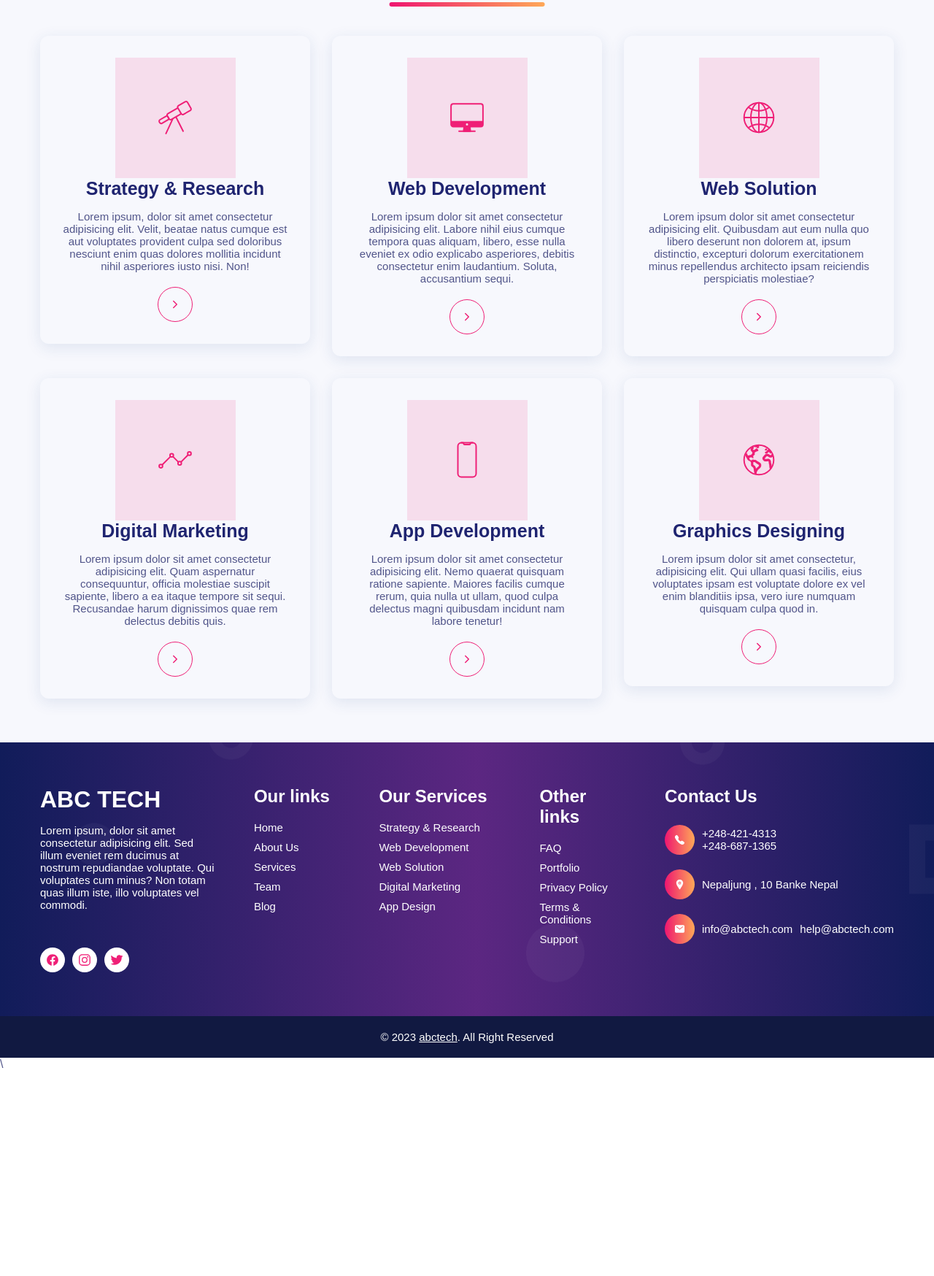
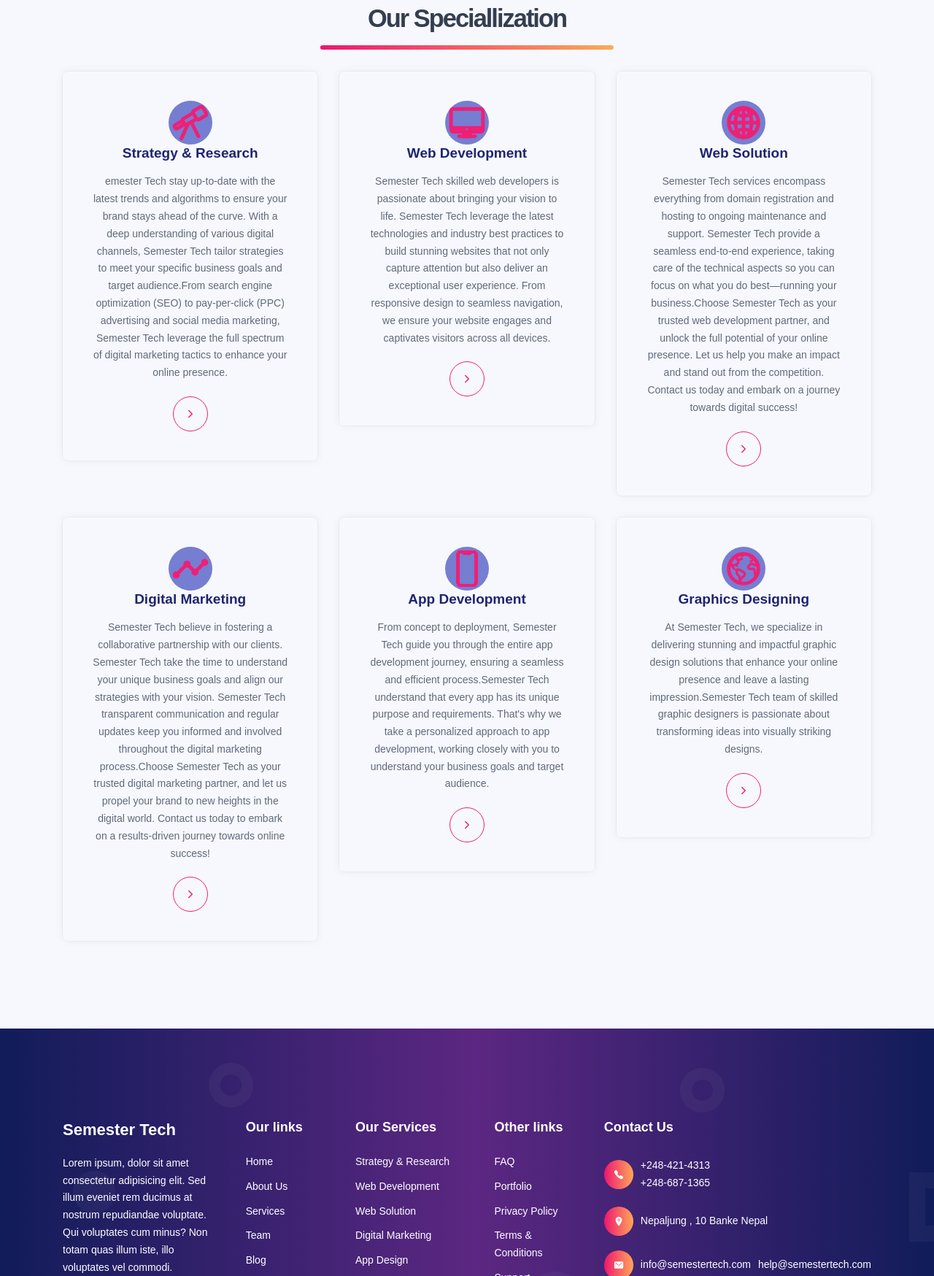
Before and after one commit to janesh-web3/abcHtml, a plain HTML site: page html/services.html in a window 1280 px wide. Shown: the part 247-1995 px from the top of the page at 73% size. Before the commit the page ends 1714 px from the top, so only its background shows below. Drawn offline with nearby package versions, Linux system fonts and the light colour scheme.

Commit message:
finished

```diff
--- a/css/contact.css
+++ b/css/contact.css
@@ -6,7 +6,7 @@
 
 .container-contact{
     min-height: 100vh;
-    background: #08071d;
+    /* background: #08071d; */
     display: flex;
     justify-content: center;
     align-items: center;
@@ -21,7 +21,6 @@
     box-shadow: 20px 20px 50px rgba(0,0,0,0.5);
     border-radius: 15px;
     background: rgba(255,255,255,0.1);
-    backdrop-filter: blur(10px);
     flex-wrap: wrap;
 }
 
--- a/css/style.css
+++ b/css/style.css
@@ -470,7 +470,7 @@ body {
   padding-block: 12px;
 }
 .navbar-link:hover{
-  color: var(--ghost-white);
+  color: var(--black_70);
   transform: translateY(5px);
 }
 .overlay {
--- a/html/contact.html
+++ b/html/contact.html
@@ -3,9 +3,10 @@
 <head>
     <meta charset="UTF-8">
     <meta name="viewport" content="width=device-width, initial-scale=1.0">
-    <title>Document</title>
+    <title>Semester Tech | Contact</title>
     <link rel="stylesheet" href="../css/style.css">
     <link rel="stylesheet" href="../css/contact.css">
+    <link rel="stylesheet" href="../css/aboutPage.css">
 
 </head>
 <body>
@@ -19,13 +20,13 @@
       <div class="overlay" data-overlay></div>
 
       <a href="../index.html">
-        <h1 class="logo">ABC TECH</h1>
+        <h1 class="logo">Semester Tech</h1>
       </a>
 
       <nav class="navbar" data-navbar>
 
         <div class="navbar-top">
-          <a href="../index.html" class="logo">ABC TECH</a>
+          <a href="../index.html" class="logo">Semester Tech</a>
 
           <button class="nav-close-btn" aria-label="Close Menu" data-nav-close-btn>
             <ion-icon name="close-outline"></ion-icon>
@@ -96,7 +97,7 @@
 
         <div class="footer-brand">
 
-          <a href="#" class="logo">ABC TECH</a>
+          <a href="#" class="logo">Semester Tech</a>
 
           <p class="text">
           Lorem ipsum, dolor sit amet consectetur adipisicing elit. Sed illum eveniet rem ducimus at nostrum repudiandae voluptate. Qui voluptates cum minus? Non totam quas illum iste, illo voluptates vel commodi.
@@ -249,8 +250,8 @@
             </div
 
             <div>
-              <a href="mailto:info@desinic.com" class="footer-item-link">info@abctech.com</a>
-              <a href="mailto:help@desinic.com" class="footer-item-link">help@abctech.com</a>
+              <a href="mailto:info@desinic.com" class="footer-item-link">contact@semestertech.com</a>
+              <a href="mailto:help@desinic.com" class="footer-item-link">help@semestertech.com</a>
             </div>
 
           </li>
@@ -263,7 +264,7 @@
 
     <div class="footer-bottom">
       <p class="copyright">
-        &copy; 2023 <a href="#" class="copyright-link">abctech</a>. All Right Reserved
+        &copy; 2023 <a href="#" class="copyright-link">semestertech</a>. All Right Reserved
       </p>
     </div>
 
--- a/html/services.html
+++ b/html/services.html
@@ -3,9 +3,11 @@
 <head>
     <meta charset="UTF-8">
     <meta name="viewport" content="width=device-width, initial-scale=1.0">
-    <title>Document</title>
+    <title>Semester Tech</title>
     <link rel="stylesheet" href="../css/style.css">
     <link rel="stylesheet" href="../css/servicesPage.css">
+    <link rel="stylesheet" href="../css/aboutPage.css">
+
 </head>
 <body>
 
@@ -19,13 +21,13 @@
       <div class="overlay" data-overlay></div>
 
       <a href="../index.html">
-        <h1 class="logo">ABC TECH</h1>
+        <h1 class="logo">Semester Tech</h1>
       </a>
 
       <nav class="navbar" data-navbar>
 
         <div class="navbar-top">
-          <a href="../index.html" class="logo">ABC TECH</a>
+          <a href="../index.html" class="logo">Semester Tech</a>
 
           <button class="nav-close-btn" aria-label="Close Menu" data-nav-close-btn>
             <ion-icon name="close-outline"></ion-icon>
@@ -45,6 +47,7 @@
           <li class="navbar-item">
             <a href="./services.html" class="navbar-link" data-navbar-link>Services</a>
           </li>
+
 
 
           <li class="navbar-item">
@@ -67,6 +70,7 @@
 
     </div>
   </header>
+
       <!--
         - #SERVICE
       -->
@@ -88,7 +92,7 @@
                 <h3 class="h3 title">Strategy & Research</h3>
 
                 <p class="text">
-                Lorem ipsum, dolor sit amet consectetur adipisicing elit. Velit, beatae natus cumque est aut voluptates provident culpa sed doloribus nesciunt enim quas dolores mollitia incidunt nihil asperiores iusto nisi. Non!
+                  emester Tech stay up-to-date with the latest trends and algorithms to ensure your brand stays ahead of the curve. With a deep understanding of various digital channels, Semester Tech tailor strategies to meet your specific business goals and target audience.From search engine optimization (SEO) to pay-per-click (PPC) advertising and social media marketing, Semester Tech leverage the full spectrum of digital marketing tactics to enhance your online presence.
                 </p>
 
                 <button class="card-btn" aria-label="Show More">
@@ -108,7 +112,7 @@
                 <h3 class="h3 title">Web Development</h3>
 
                 <p class="text">
-                  Lorem ipsum dolor sit amet consectetur adipisicing elit. Labore nihil eius cumque tempora quas aliquam, libero, esse nulla eveniet ex odio explicabo asperiores, debitis consectetur enim laudantium. Soluta, accusantium sequi.
+                  Semester Tech skilled web developers is passionate about bringing your vision to life. Semester Tech leverage the latest technologies and industry best practices to build stunning websites that not only capture attention but also deliver an exceptional user experience. From responsive design to seamless navigation, we ensure your website engages and captivates visitors across all devices.
                 </p>
 
                 <button class="card-btn" aria-label="Show More">
@@ -128,7 +132,7 @@
                 <h3 class="h3 title">Web Solution</h3>
 
                 <p class="text">
-                 Lorem ipsum dolor sit amet consectetur adipisicing elit. Quibusdam aut eum nulla quo libero deserunt non dolorem at, ipsum distinctio, excepturi dolorum exercitationem minus repellendus architecto ipsam reiciendis perspiciatis molestiae?
+                  Semester Tech services encompass everything from domain registration and hosting to ongoing maintenance and support. Semester Tech provide a seamless end-to-end experience, taking care of the technical aspects so you can focus on what you do best—running your business.Choose Semester Tech as your trusted web development partner, and unlock the full potential of your online presence. Let us help you make an impact and stand out from the competition. Contact us today and embark on a journey towards digital success!
                 </p>
 
                 <button class="card-btn" aria-label="Show More">
@@ -148,7 +152,7 @@
                 <h3 class="h3 title">Digital Marketing</h3>
 
                 <p class="text">
-                 Lorem ipsum dolor sit amet consectetur adipisicing elit. Quam aspernatur consequuntur, officia molestiae suscipit sapiente, libero a ea itaque tempore sit sequi. Recusandae harum dignissimos quae rem delectus debitis quis.
+                  Semester Tech believe in fostering a collaborative partnership with our clients. Semester Tech take the time to understand your unique business goals and align our strategies with your vision. Semester Tech transparent communication and regular updates keep you informed and involved throughout the digital marketing process.Choose Semester Tech as your trusted digital marketing partner, and let us propel your brand to new heights in the digital world. Contact us today to embark on a results-driven journey towards online success!
                 </p>
 
                 <button class="card-btn" aria-label="Show More">
@@ -168,7 +172,7 @@
                 <h3 class="h3 title">App Development</h3>
 
                 <p class="text">
-                 Lorem ipsum dolor sit amet consectetur adipisicing elit. Nemo quaerat quisquam ratione sapiente. Maiores facilis cumque rerum, quia nulla ut ullam, quod culpa delectus magni quibusdam incidunt nam labore tenetur!
+                  From concept to deployment, Semester Tech guide you through the entire app development journey, ensuring a seamless and efficient process.Semester Tech understand that every app has its unique purpose and requirements. That's why we take a personalized approach to app development, working closely with you to understand your business goals and target audience.
                 </p>
 
                 <button class="card-btn" aria-label="Show More">
@@ -188,7 +192,7 @@
                 <h3 class="h3 title">Graphics Designing</h3>
 
                 <p class="text">
-                  Lorem ipsum dolor sit amet consectetur, adipisicing elit. Qui ullam quasi facilis, eius voluptates ipsam est voluptate dolore ex vel enim blanditiis ipsa, vero iure numquam quisquam culpa quod in.
+                  At Semester Tech, we specialize in delivering stunning and impactful graphic design solutions that enhance your online presence and leave a lasting impression.Semester Tech team of skilled graphic designers is passionate about transforming ideas into visually striking designs.
                 </p>
 
                 <button class="card-btn" aria-label="Show More">
@@ -218,7 +222,7 @@
 
         <div class="footer-brand">
 
-          <a href="#" class="logo">ABC TECH</a>
+          <a href="#" class="logo">Semester Tech</a>
 
           <p class="text">
           Lorem ipsum, dolor sit amet consectetur adipisicing elit. Sed illum eveniet rem ducimus at nostrum repudiandae voluptate. Qui voluptates cum minus? Non totam quas illum iste, illo voluptates vel commodi.
@@ -371,8 +375,8 @@
             </div
 
             <div>
-              <a href="mailto:info@desinic.com" class="footer-item-link">info@abctech.com</a>
-              <a href="mailto:help@desinic.com" class="footer-item-link">help@abctech.com</a>
+              <a href="mailto:info@desinic.com" class="footer-item-link">info@semestertech.com</a>
+              <a href="mailto:help@desinic.com" class="footer-item-link">help@semestertech.com</a>
             </div>
 
           </li>
@@ -385,7 +389,7 @@
 
     <div class="footer-bottom">
       <p class="copyright">
-        &copy; 2023 <a href="#" class="copyright-link">abctech</a>. All Right Reserved
+        &copy; 2023 <a href="#" class="copyright-link">semestertech</a>. All Right Reserved
       </p>
     </div>
 
```
Also changed, not shown: html/about.html (+3 -3 lines), html/quote.html (+8 -7 lines), index.html (+16 -15 lines).
